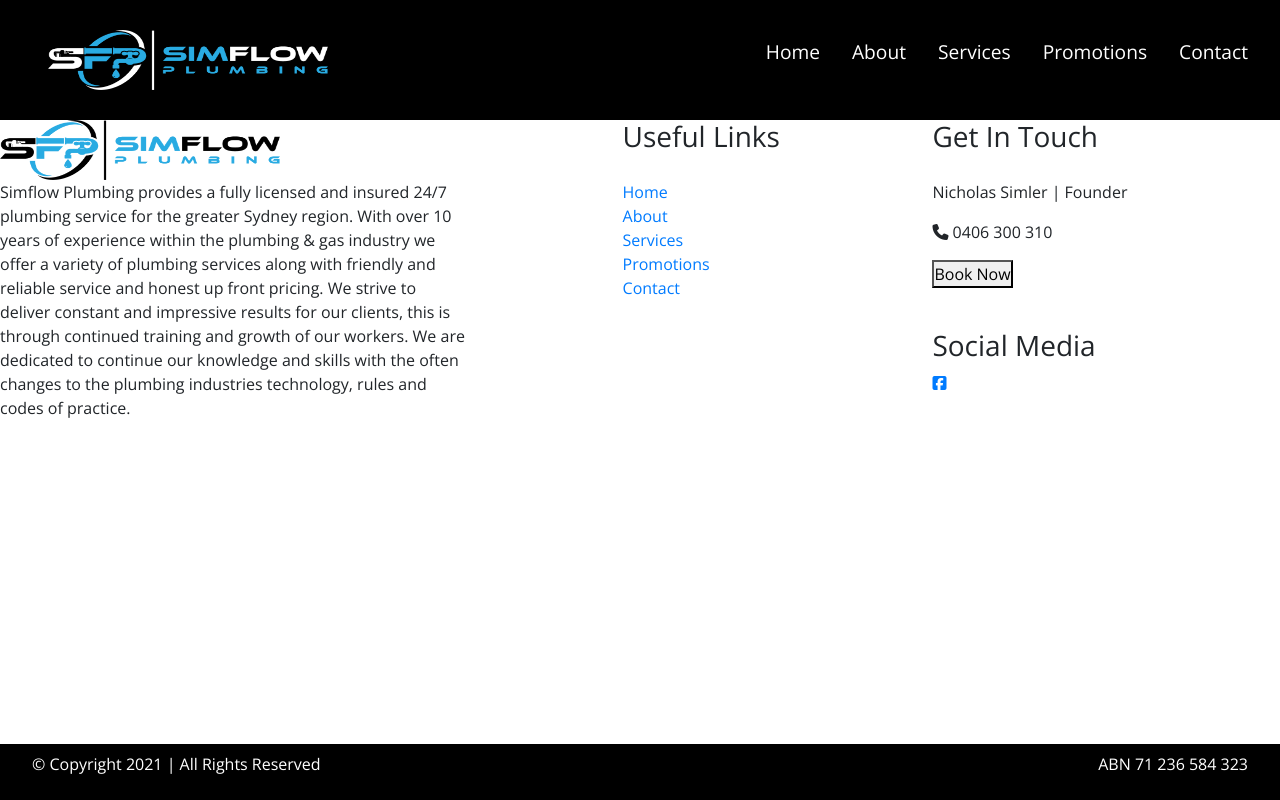
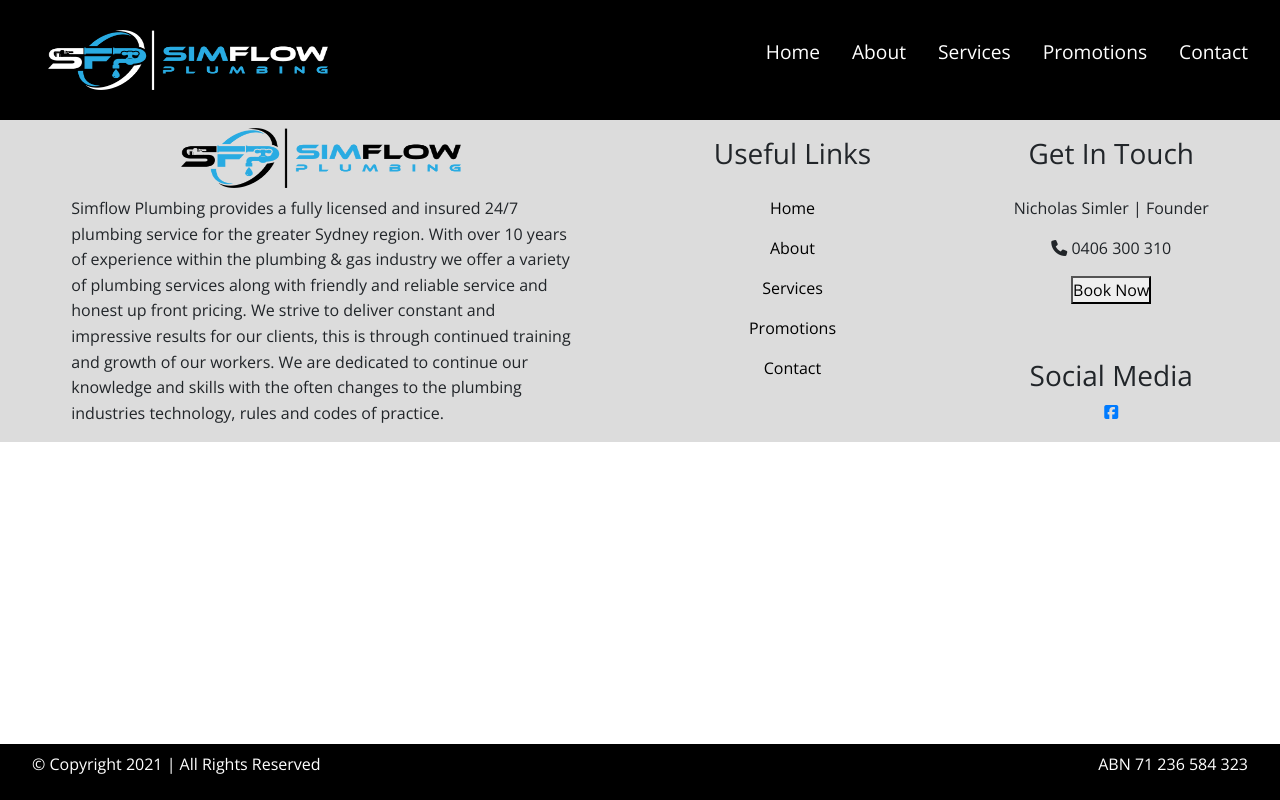
Before and after one commit to marcCodez/simflow-plumbing-react-website, a React (Create React App) app: page /contact in a window 1280 px wide. Built offline with nearby package versions, Linux system fonts and the light colour scheme.

Commit message:
fix alignments and color

```diff
--- a/src/Main.scss
+++ b/src/Main.scss
@@ -223,7 +223,7 @@ body {
 // Footer
 .footershortcut-container {
     z-index: 2;
-    background-color: white;
+    background-color: #DCDCDC;
     display: grid;
     grid-template-areas:
         "logo header1 header2"
@@ -232,36 +232,80 @@ body {
     ;
 
 
+
     .logo-black {
         grid-area: logo;
         height: 60px;
         width: 280px;
+        align-self: center;
+		justify-self: center;
+        margin: 0.5rem 0 0.5rem 0;
+
+
     }
 
     .footer-about {
         grid-area: about;
-        width: 470px;
+        width: 500px;
+        align-self: center;
+		justify-self: center;
+        display: flex;
+        justify-content: center;
+        align-items: center;
+        line-height: 1.6rem;
     }
+
     .links-header {
         grid-area: header1;
+        align-self: center;
+		justify-self: center;
     }
 
     .useful-links {
         grid-area: links;
         display: flex;
         flex-direction: column;
+        align-self: start;
+		justify-self: center;
+        justify-content: center;
+        align-items: center;
+
+        a {
+            text-decoration: none;
+            color: black;
+            margin-bottom: 1rem;
+        }
+
+
     }
+
+
 
     .contact-header{
         grid-area: header2;
+        align-self: center;
+		justify-self: center;
     }
 
     .footer-contact{
         grid-area: contact;
+        align-self: start;
+		justify-self: center;
+        display: flex;
+        flex-direction: column;
+        justify-content: center;
+        align-items: center;
+
     }
 
     .socials {
         grid-area: social;
+        align-self: center;
+		justify-self: center;
+        display: flex;
+        flex-direction: column;
+        justify-content: center;
+        align-items: center;
     }
 }
 .footer-container {
--- a/src/components/FooterShortcut.js
+++ b/src/components/FooterShortcut.js
@@ -3,7 +3,10 @@ import { Link } from 'react-router-dom';
 
 function FooterShortcut() {
     return (
+        <>
+
         <div className="footershortcut-container">
+
             <img src="/images/logo-black.png" className="logo-black"/>
             <p className="footer-about">Simflow Plumbing provides a fully licensed and insured 24/7 plumbing service for the greater Sydney region. With over 10 years of experience within the plumbing & gas industry we offer a variety of plumbing services along with friendly and reliable service and honest up front pricing.
             We strive to deliver constant and impressive results for our clients, this is through continued training and growth of our workers. We are dedicated to continue our knowledge and skills with the often changes to the plumbing industries technology, rules
@@ -11,7 +14,7 @@ function FooterShortcut() {
 
             <h3 className="links-header">Useful Links</h3>
             <div className="useful-links">
-            <Link>Home</Link>
+            <Link >Home</Link>
             <Link>About</Link>
             <Link>Services</Link>
             <Link>Promotions</Link>
@@ -23,11 +26,11 @@ function FooterShortcut() {
             <div className="footer-contact">
             <p>Nicholas Simler | Founder</p>
        <p> <span> <i className='fa fa-phone'/> </span> 0406 300 310</p>
-            <button>Book Now</button>
+            <button className="book-now">Book Now</button>
             </div>
 
             <div className="socials">
-            <h3>Social Media</h3>
+            <h3 className="">Social Media</h3>
             <a
                     className='socials-link'
                     href='https://www.facebook.com/Simflowplumbing0'
@@ -40,6 +43,7 @@ function FooterShortcut() {
             </div>
 
         </div>
+        </>
     )
 }
 
--- a/src/styles/_config.scss
+++ b/src/styles/_config.scss
@@ -1,2 +1,3 @@
 // Variables
 $main-color: #29abe2;
+$website-width: 1280px;
--- a/src/styles/_utilities.scss
+++ b/src/styles/_utilities.scss
@@ -4,3 +4,10 @@
     background: black;
     margin: 22px auto;
 }
+
+.container {
+	max-width: $website-width;
+	padding: 0 1.5rem;
+	margin: auto;
+	overflow: hidden;
+}
```
